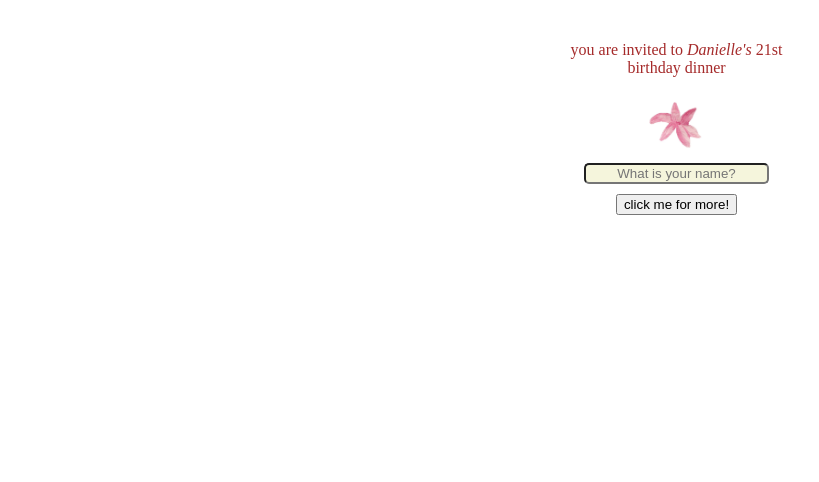
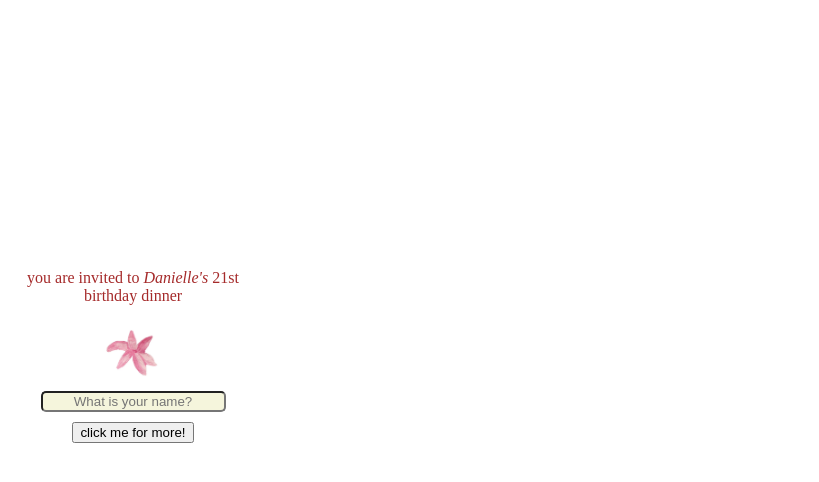
Before and after one commit to danielletran-leeting/birthday_website, a website: page index.html in a window 1280 px wide. Shown: the whole page, without its empty margins (0-819 px from the left). Drawn offline with Linux system fonts and the light colour scheme.

Commit message:
Update test-1.css

```diff
--- a/test-1.css
+++ b/test-1.css
@@ -4,15 +4,13 @@
 }
 
 .container{
-
             display: flex;
             flex-direction: column;
             max-width: 250px;
             place-items: center;
             text-align: center;
-            margin-top: 2%;
-            margin-left: 43%;
-
+            margin-top: 20%;
+            #margin-left: 43%;
         }
 
 
```
